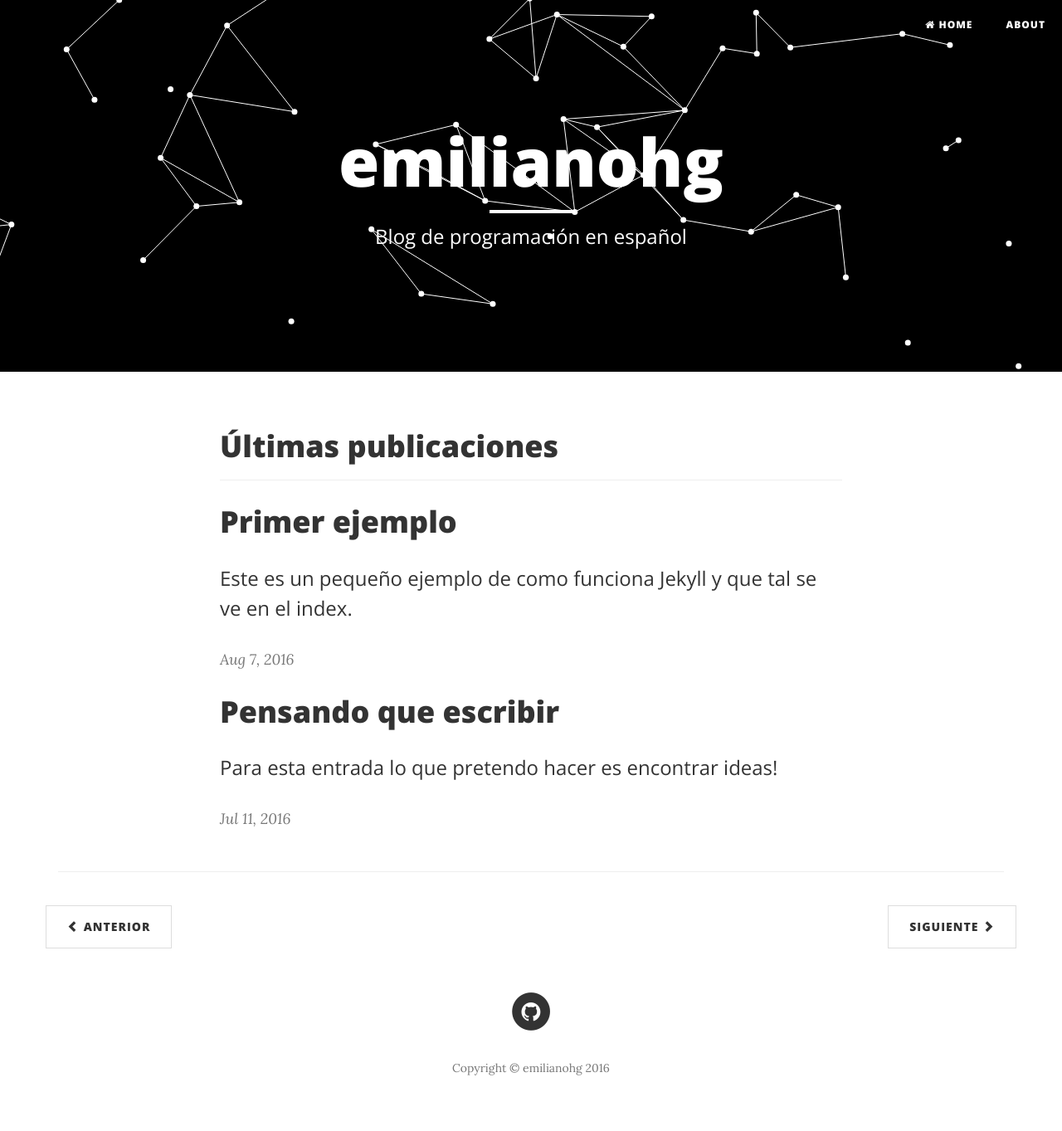
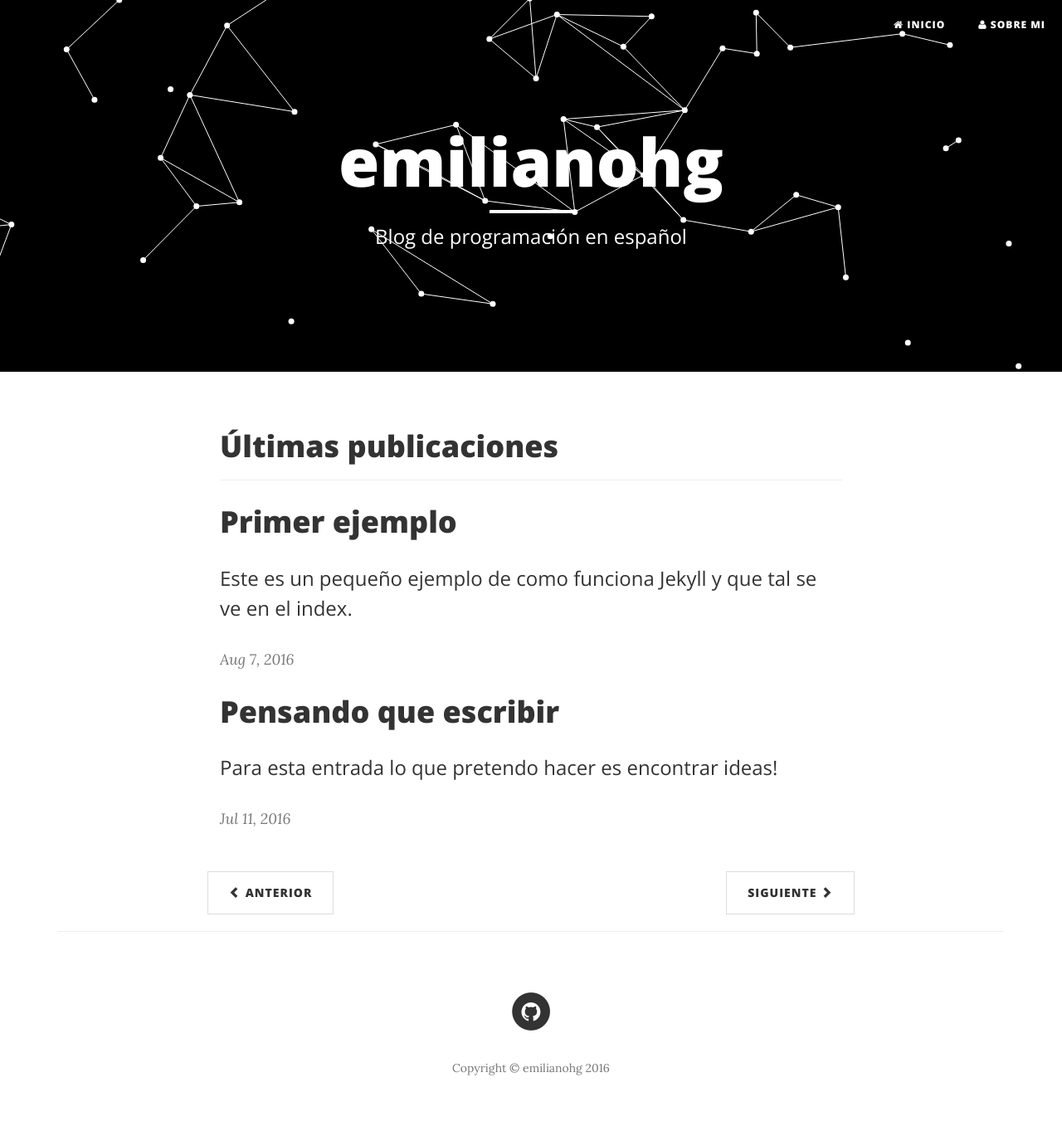
Before and after one commit to emilianohg/emilianohg.github.io-old, a Jekyll site: the page built from index.html, in a window 1280 px wide. Shown: the whole page at 83% size. Built offline with Jekyll 4.4.1, drawn with Linux system fonts in a browser that asks for light colours.

Commit message:
Disqus instalado

```diff
--- a/_includes/nav.html
+++ b/_includes/nav.html
@@ -13,10 +13,10 @@
         <div class="collapse navbar-collapse" id="bs-example-navbar-collapse-1">
             <ul class="nav navbar-nav navbar-right">
                 <li>
-                    <a href="/index.html"><i class="fa fa-home" aria-hidden="true"></i> Home</a>
+                    <a href="/index.html"><i class="fa fa-home" aria-hidden="true"></i> Inicio</a>
                 </li>
                 <li>
-                    <a href="/about">About</a>
+                    <a href="/about"><i class="fa fa-user" aria-hidden="true"></i> Sobre mi</a>
                 </li>
             </ul>
         </div>
--- a/_layouts/default.html
+++ b/_layouts/default.html
@@ -14,22 +14,6 @@
             </div>
         </div>
         <hr/>
-        <div class="row">
-            <nav aria-label="Page navigation">
-                <ul class="pager">
-                    {% if paginator.previous_page %}
-                        <li class="previous"><a href="{{ paginator.previous_page_path }}" class="previous">Anterior</a></li>
-                    {% else %}
-                       <li class="previous"><a href="#!"><i class="glyphicon glyphicon-chevron-left"></i> Anterior</a></li>
-                    {% endif %}
-                    {% if paginator.next_page %}
-                        <li class="next"><a href="{{ paginator.next_page_path }}" class="next">Siguiente <i class="glyphicon glyphicon-chevron-right"></i></a><li>
-                    {% else %}
-                       <li class="next"><a href="#!">Siguiente <i class="glyphicon glyphicon-chevron-right"></i></a></li>
-                    {% endif %}
-                </ul>
-            </nav>
-        </div>
     </div>
 
 
--- a/_layouts/post.html
+++ b/_layouts/post.html
@@ -26,6 +26,11 @@
         </div>
     </div>
 
+    <!-- Disqus box -->
+    <script id="dsq-count-scr" src="//emilianohg.disqus.com/count.js" async></script>
+
+    {% include disqus.html%}
+
     <hr>
 
     {% include footer.html %}
--- a/css/post.css
+++ b/css/post.css
@@ -50,12 +50,12 @@
 }
 
 .tag:hover {
-  background-color: crimson;
+  background-color: #0085A1;
   color: white;
   text-decoration:none;
 }
 
 .tag:hover::after {
-   border-left-color: crimson;
+   border-left-color: #0085A1;
   text-decoration: none;
 }
--- a/index.html
+++ b/index.html
@@ -21,3 +21,19 @@ layout: default
       </div>
     {% endfor %}
 </div>
+<div class="row">
+    <nav aria-label="Page navigation">
+        <ul class="pager">
+            {% if paginator.previous_page %}
+                <li class="previous"><a href="{{ paginator.previous_page_path }}" class="previous">Anterior</a></li>
+            {% else %}
+               <li class="previous"><a href="#!"><i class="glyphicon glyphicon-chevron-left"></i> Anterior</a></li>
+            {% endif %}
+            {% if paginator.next_page %}
+                <li class="next"><a href="{{ paginator.next_page_path }}" class="next">Siguiente <i class="glyphicon glyphicon-chevron-right"></i></a><li>
+            {% else %}
+               <li class="next"><a href="#!">Siguiente <i class="glyphicon glyphicon-chevron-right"></i></a></li>
+            {% endif %}
+        </ul>
+    </nav>
+</div>
```
Also changed, not shown: _includes/disqus.html (added, +30 -0 lines), about.html (added, +10 -0 lines).
